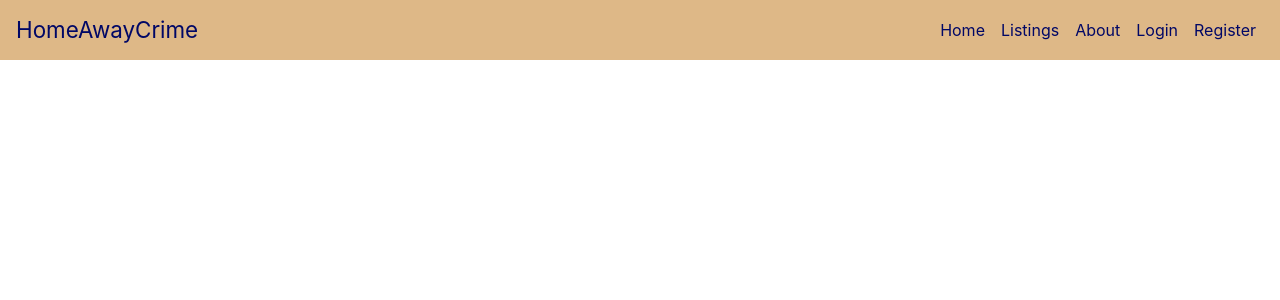
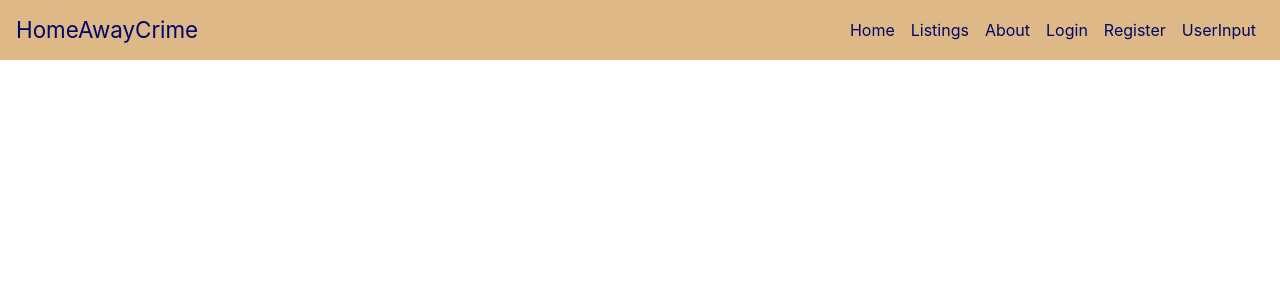
Before and after one commit to oescousse/CrimeDataApp, a React (Create React App) app: page /logout in a window 1280 px wide. Shown: the top 300 px of the page. Built offline with nearby package versions, Linux system fonts and the light colour scheme.

Commit message:
added ref to user input

```diff
--- a/src/components/NavigationBar/LoggedOut/NavigationBarLoggedOut.js
+++ b/src/components/NavigationBar/LoggedOut/NavigationBarLoggedOut.js
@@ -17,6 +17,7 @@ export class NavigationBarLoggedOut extends React.Component {
             <Nav.Item><Nav.Link href="/about">About</Nav.Link></Nav.Item>
             <Nav.Item><Nav.Link href="/login">Login</Nav.Link></Nav.Item>
             <Nav.Item><Nav.Link href="/register">Register</Nav.Link></Nav.Item>
+            <Nav.Item><Nav.Link href="/input">UserInput</Nav.Link></Nav.Item>
           </Nav>
         </Navbar.Collapse>
       </Navbar>
```
